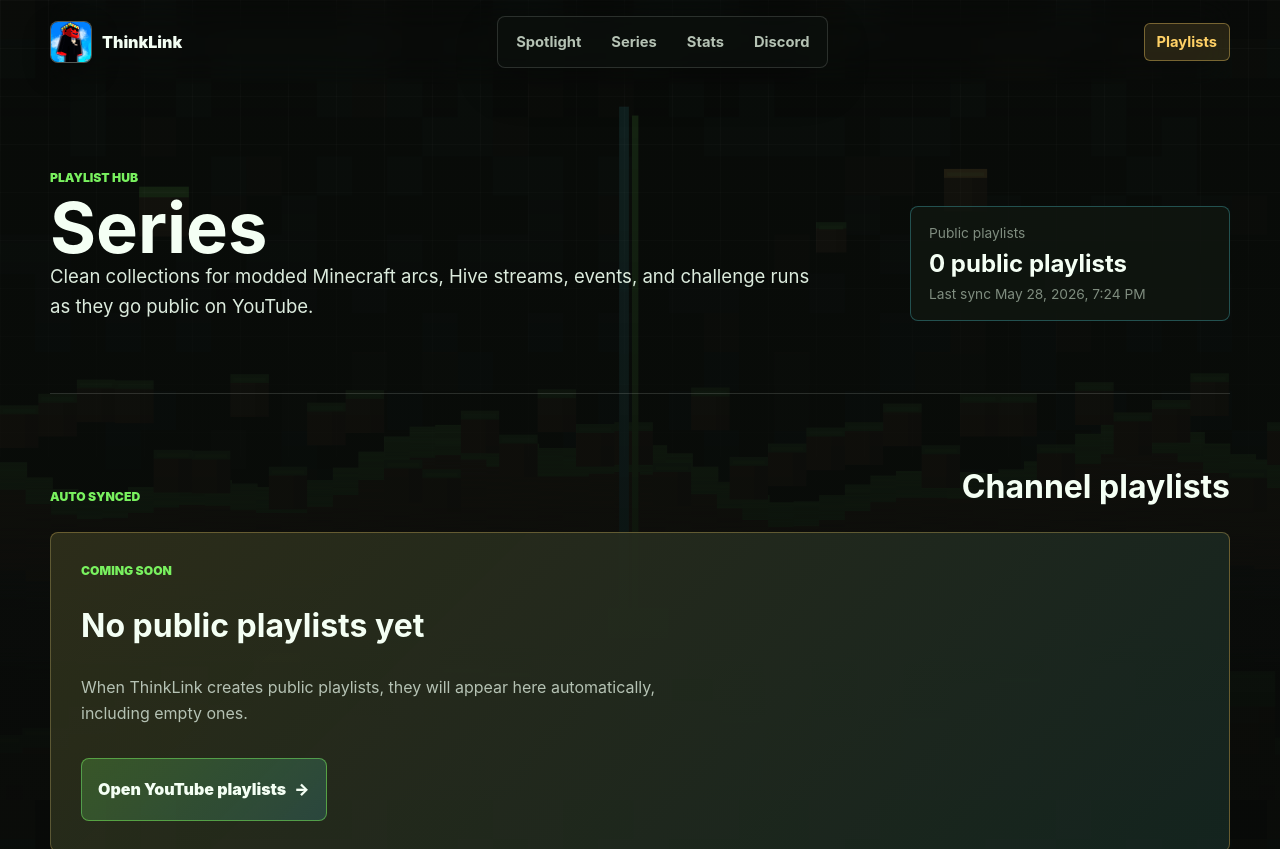
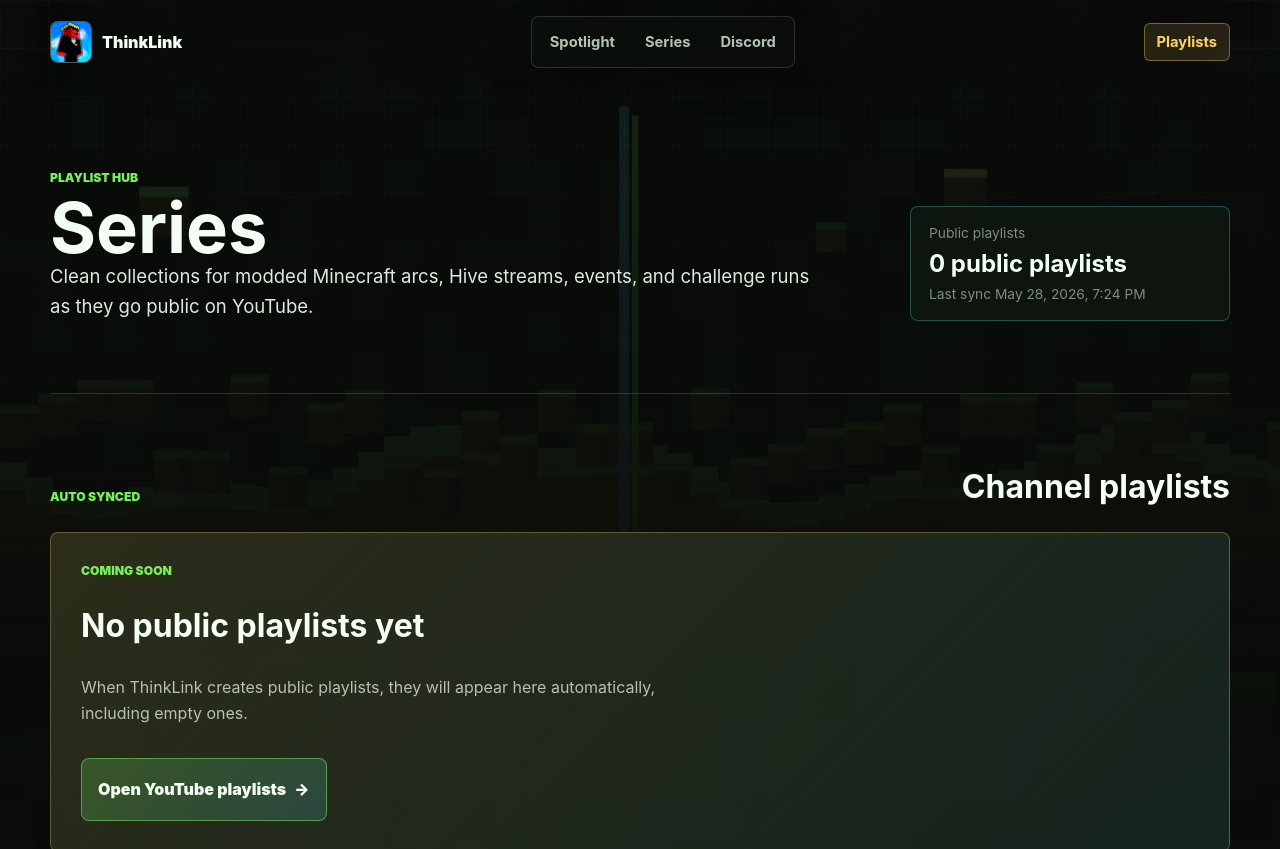
Before and after one commit to ThinkLinkYT/ThinkLink-Website, a plain HTML site: page series.html in a window 1280 px wide. Shown: the top 849 px of the page. Drawn offline with Linux system fonts and the light colour scheme.

Commit message:
Simplify series page navigation

```diff
--- a/series.html
+++ b/series.html
@@ -31,7 +31,6 @@
       <nav class="nav-links" aria-label="Main">
         <a href="index.html#spotlight">Spotlight</a>
         <a href="series.html" aria-current="page">Series</a>
-        <a href="index.html#stats">Stats</a>
         <a href="index.html#community">Discord</a>
       </nav>
       <a class="header-action" href="https://www.youtube.com/@ThinkLink_YT/playlists" rel="noopener" target="_blank">
```
